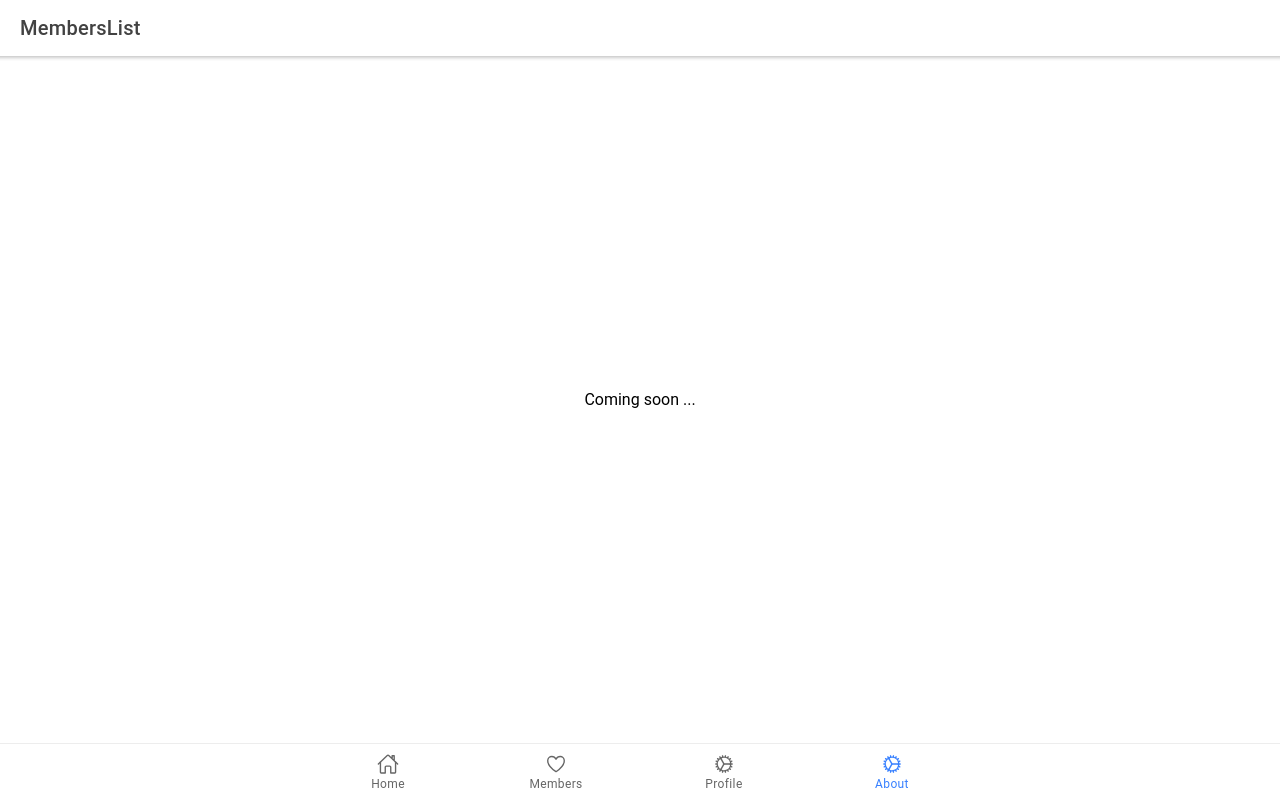
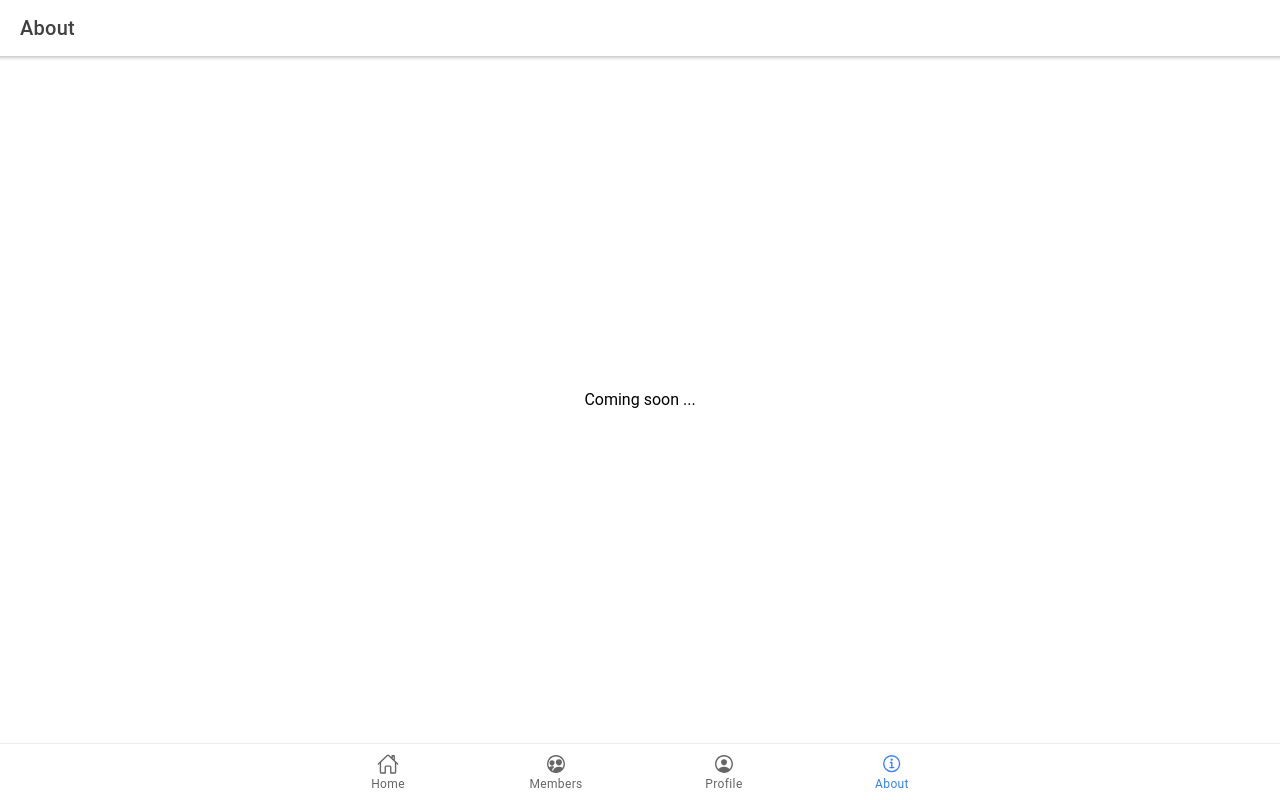
Before and after one commit to OlivierJM/letsingapp, a React (Create React App) app: page /about in a window 1280 px wide. Built offline with nearby package versions, Linux system fonts and the light colour scheme; no server answers.

Commit message:
modify pages and add cache first policy when fetching

```diff
--- a/src/App.tsx
+++ b/src/App.tsx
@@ -10,7 +10,7 @@ import {
   IonTabs,
 } from '@ionic/react';
 import { IonReactRouter } from '@ionic/react-router';
-import { cogOutline, heartOutline, homeOutline } from 'ionicons/icons';
+import { cogOutline, heartOutline, homeOutline, informationCircleOutline, contractOutline, personCircleOutline, peopleCircleOutline } from 'ionicons/icons';
 import loadable from '@loadable/component'
 
 /* Core CSS required for Ionic components to work properly */
@@ -32,6 +32,7 @@ import '@ionic/react/css/display.css';
 /* Theme variables */
 import './theme/variables.css';
 import PlayerMusic from './pages/TrackPlayer';
+import About from './pages/About';
 
 const Home = loadable(() => import('./pages/Home'))
 const Songs = loadable(() => import('./pages/Songs'))
@@ -49,7 +50,8 @@ const App: React.FC = () => (
           <Route path="/profile" component={Settings} />
           <Route path="/player" component={PlayerMusic} />
           <Route path="/members" component={MembersList} />
-          <Route path="/about" component={MembersList} />
+          <Route path="/about" component={About} />
+
           <Route path="/" render={() => <Redirect to="/home" />} exact={true} />
         </IonRouterOutlet>
         <IonTabBar slot="bottom">
@@ -58,15 +60,15 @@ const App: React.FC = () => (
             <IonLabel>Home</IonLabel>
           </IonTabButton>
           <IonTabButton tab="Songs" href="/members">
-            <IonIcon icon={heartOutline} />
+            <IonIcon icon={peopleCircleOutline} />
             <IonLabel>Members</IonLabel>
           </IonTabButton>
           <IonTabButton tab="Profile" href="/profile">
-            <IonIcon icon={cogOutline} />
+            <IonIcon icon={personCircleOutline} />
             <IonLabel>Profile</IonLabel>
           </IonTabButton>
           <IonTabButton tab="Settings" href="/about">
-            <IonIcon icon={cogOutline} />
+            <IonIcon icon={informationCircleOutline} />
             <IonLabel>About</IonLabel>
           </IonTabButton>
         </IonTabBar>
--- a/src/pages/About.tsx
+++ b/src/pages/About.tsx
@@ -0,0 +1,21 @@
+import React from 'react';
+import { IonContent, IonHeader, IonPage, IonTitle, IonToolbar } from '@ionic/react';
+// import '../theme/About.css'
+import ComingSoon from '../components/ComingSoon';
+
+const About: React.FC = () => {
+    return (
+        <IonPage>
+            <IonHeader>
+                <IonToolbar>
+                    <IonTitle>About</IonTitle>
+                </IonToolbar>
+            </IonHeader>
+            <IonContent>
+                <ComingSoon />
+            </IonContent>
+        </IonPage>
+    );
+};
+
+export default About;
--- a/src/pages/Home.tsx
+++ b/src/pages/Home.tsx
@@ -29,7 +29,9 @@ interface AlbumType {
 
 
 function Home(){
-  const { error, data, loading } = useQuery(AlbumQuery)
+  const { error, data, loading } = useQuery(AlbumQuery, {
+    fetchPolicy: 'cache-first'
+  })
   if (loading) {
     return <Loader showLoading={loading} />;
   }
--- a/src/pages/MembersList.tsx
+++ b/src/pages/MembersList.tsx
@@ -8,7 +8,7 @@ const MembersList: React.FC = () => {
         <IonPage>
             <IonHeader>
                 <IonToolbar>
-                    <IonTitle>MembersList</IonTitle>
+                    <IonTitle>Members</IonTitle>
                 </IonToolbar>
             </IonHeader>
             <IonContent>
```
